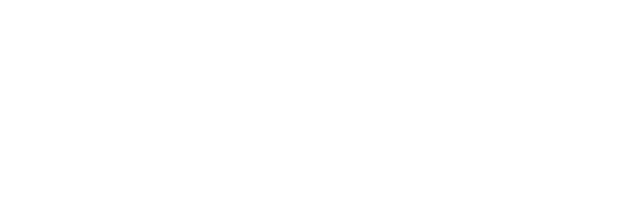
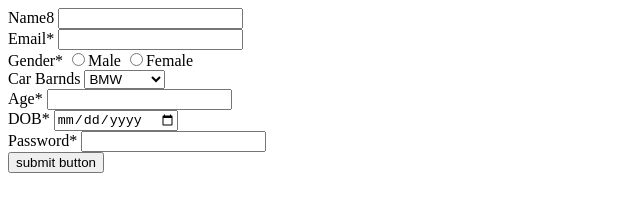
Before and after one commit to acciojob/signup-form-car-ShivaniAnandan, a website: page main.html in a window 1280 px wide. Shown: the whole page, without its empty margins (0-640 px from the left). Drawn offline with Linux system fonts and the light colour scheme.

Commit message:
created a submission

```diff
--- a/main.html
+++ b/main.html
@@ -10,7 +10,44 @@
 	<!-- the entire body must be written by student -->
     <script type="text/javascript" src="./script.js">
 </script>
-
+<form method="post" target="_blank">
+	<div>
+	<label for="name">Name8</label>
+	<input type="text" id="name" required>
+	</div>
+	<div>
+	<label for="email">Email*</label>
+	<input type="email" id="email" required>
+	</div>
+	<div>
+	<label for="gender">Gender*</label>
+	<input type="radio" id="gender" name="gender" required>Male
+	<input type="radio" id="female" name="gender" required>Female
+	</div>
+	<div>
+	<label for="cars">Car Barnds</label>
+	<select id="cars">
+	<option value="bmw">BMW</option>
+	<option value="audi">Audi</option>
+	<option value="mercedez">Mercedez</option>
+	</select>
+	</div>
+	<div>
+	<label for="age">Age*</label>
+	<input type="number" id="age" required min="0">
+	</div>
+	<div>
+	<label for="dob">DOB*</label>
+	<input type="date" id="dob" required>
+	</div>
+	<div>
+	<label for="password">Password*</label>
+	<input type="password" id="password" required>
+	</div>
+	<div>
+	<button type="submit" value="submit" >submit button</button>
+	</div>
+</form>
 </body>
 
 </html>
```
